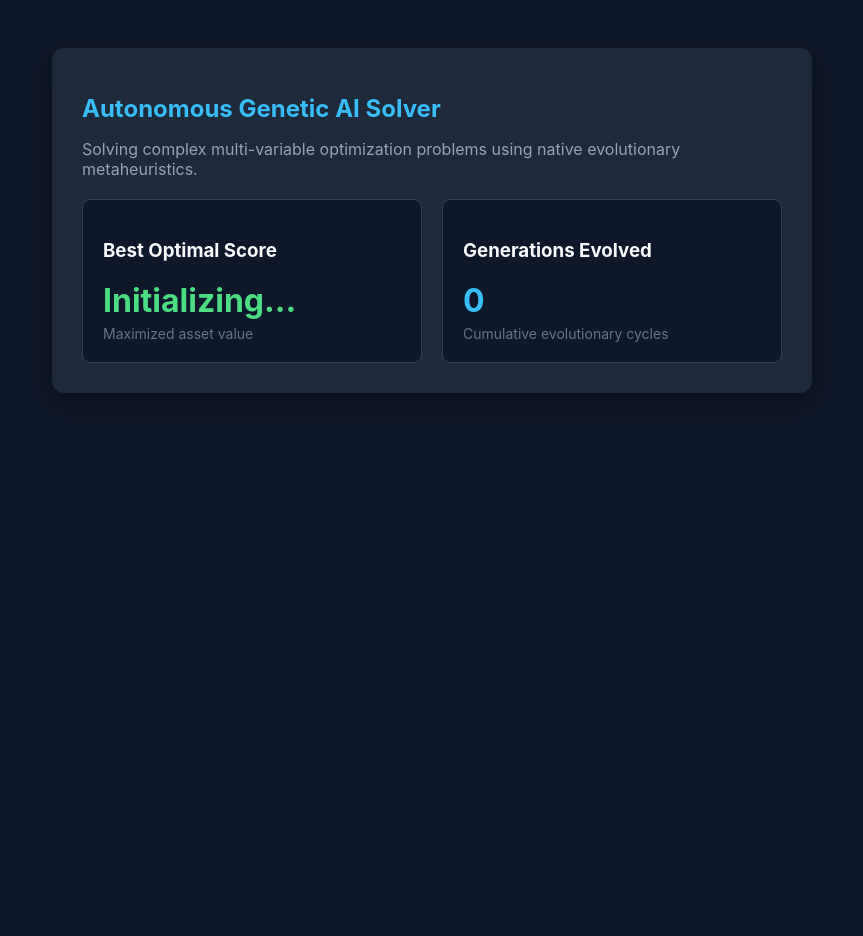
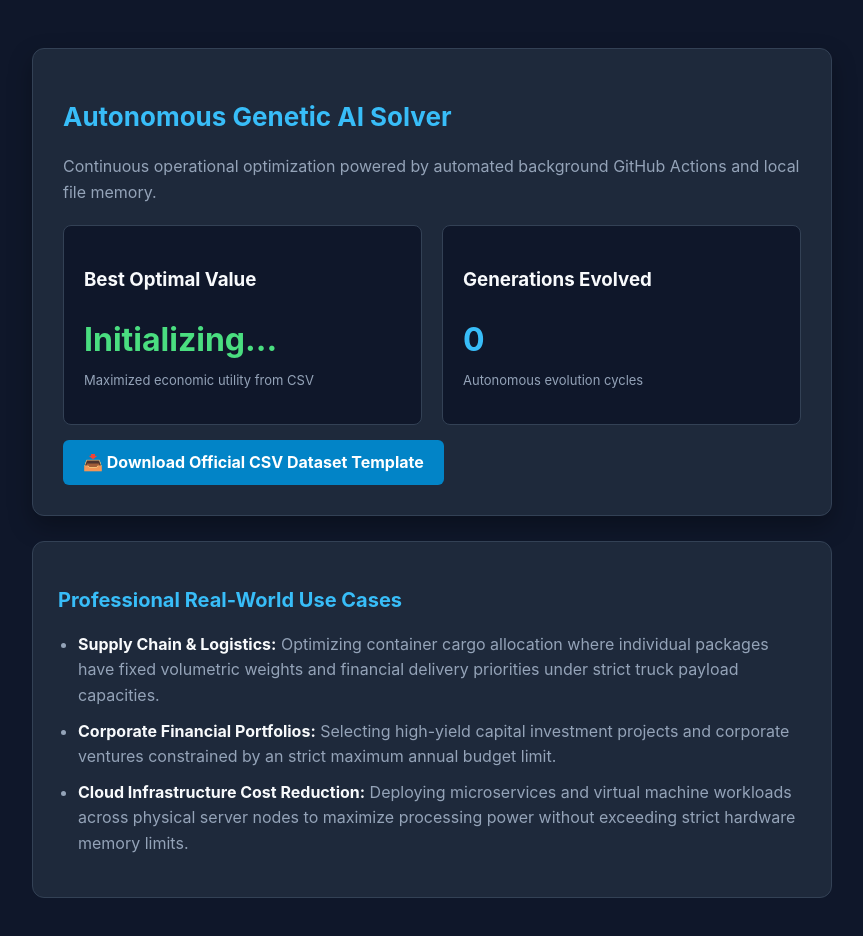
Before and after one commit to edthedog-debug/MKP, a website: page index.html in a window 1280 px wide. Shown: the whole page, without its empty margins (208-1071 px from the left). Before the commit the page ends 800 px from the top, so only its background shows below. Drawn offline with Linux system fonts and the light colour scheme; no server answers.

Commit message:
Actualizar index.html

```diff
--- a/index.html
+++ b/index.html
@@ -3,34 +3,58 @@
 <head>
     <meta charset="UTF-8">
     <meta name="viewport" content="width=device-width, initial-scale=1.0">
-    <title>Professional AI Optimization Dashboard</title>
+    <title>Autonomous AI Optimization Engine</title>
     <style>
-        body { font-family: -apple-system, BlinkMacSystemFont, "Segoe UI", Roboto, sans-serif; background: #0f172a; color: #f8fafc; padding: 40px; }
-        .container { max-width: 700px; margin: auto; background: #1e293b; padding: 30px; border-radius: 12px; box-shadow: 0 10px 25px rgba(0,0,0,0.3); }
-        h1 { color: #38bdf8; font-size: 24px; margin-bottom: 5px; }
+        :root { --bg: #0f172a; --card-bg: #1e293b; --border: #334155; --text: #f8fafc; --accent: #38bdf8; --success: #4ade80; }
+        body { font-family: -apple-system, BlinkMacSystemFont, "Segoe UI", Roboto, sans-serif; background: var(--bg); color: var(--text); padding: 40px 20px; line-height: 1.6; }
+        .container { max-width: 800px; margin: auto; }
+        .header { background: var(--card-bg); padding: 30px; border-radius: 12px; border: 1px solid var(--border); box-shadow: 0 10px 25px rgba(0,0,0,0.3); margin-bottom: 25px; }
+        h1 { color: var(--accent); font-size: 26px; margin-bottom: 5px; }
         p { color: #94a3b8; }
         .grid { display: grid; grid-template-columns: 1fr 1fr; gap: 20px; margin-top: 20px; }
-        .card { background: #0f172a; padding: 20px; border-radius: 8px; border: 1px solid #334155; }
-        .metric { font-size: 32px; font-weight: bold; color: #4ade80; margin-top: 10px; }
-        .subtext { font-size: 14px; color: #64748b; margin-top: 5px; }
+        .card { background: var(--bg); padding: 20px; border-radius: 8px; border: 1px solid var(--border); }
+        .metric { font-size: 32px; font-weight: bold; color: var(--success); margin-top: 10px; }
+        .btn { display: inline-block; background: #0284c7; color: white; padding: 10px 20px; border-radius: 6px; text-decoration: none; font-weight: bold; margin-top: 15px; transition: background 0.2s; }
+        .btn:hover { background: #0369a1; }
+        .section { background: var(--card-bg); padding: 25px; border-radius: 12px; border: 1px solid var(--border); margin-top: 25px; }
+        h2 { font-size: 20px; color: var(--accent); margin-bottom: 15px; }
+        ul { padding-left: 20px; color: #94a3b8; }
+        li { margin-bottom: 10px; }
+        li strong { color: var(--text); }
     </style>
 </head>
 <body>
     <div class="container">
+        <!-- Panel de Métricas de la IA -->
+        <div class="header">
             <h1>Autonomous Genetic AI Solver</h1>
-        <p>Solving complex multi-variable optimization problems using native evolutionary metaheuristics.</p>
+            <p>Continuous operational optimization powered by automated background GitHub Actions and local file memory.</p>
 
             <div class="grid">
                 <div class="card">
-                <h3>Best Optimal Score</h3>
+                    <h3>Best Optimal Value</h3>
                     <div class="metric" id="score">Loading...</div>
-                <div class="subtext">Maximized asset value</div>
+                    <p style="font-size: 13px; margin-top: 5px;">Maximized economic utility from CSV</p>
                 </div>
                 <div class="card">
                     <h3>Generations Evolved</h3>
-                <div class="metric" id="generation" style="color: #38bdf8;">Loading...</div>
-                <div class="subtext">Cumulative evolutionary cycles</div>
+                    <div class="metric" id="generation" style="color: var(--accent);">Loading...</div>
+                    <p style="font-size: 13px; margin-top: 5px;">Autonomous evolution cycles</p>
                 </div>
+            </div>
+
+            <!-- Botón de descarga de plantilla -->
+            <a href="input_data.csv" download="input_data.csv" class="btn">📥 Download Official CSV Dataset Template</a>
+        </div>
+
+        <!-- Casos de Uso Profesionales -->
+        <div class="section">
+            <h2>Professional Real-World Use Cases</h2>
+            <ul>
+                <li><strong>Supply Chain & Logistics:</strong> Optimizing container cargo allocation where individual packages have fixed volumetric weights and financial delivery priorities under strict truck payload capacities.</li>
+                <li><strong>Corporate Financial Portfolios:</strong> Selecting high-yield capital investment projects and corporate ventures constrained by an strict maximum annual budget limit.</li>
+                <li><strong>Cloud Infrastructure Cost Reduction:</strong> Deploying microservices and virtual machine workloads across physical server nodes to maximize processing power without exceeding strict hardware memory limits.</li>
+            </ul>
         </div>
     </div>
 
```
Lines whose indentation alone changed are shown as unchanged.
